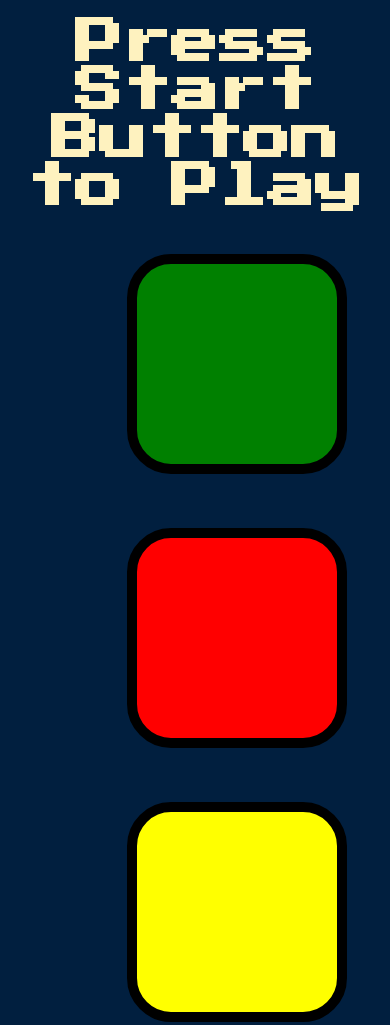
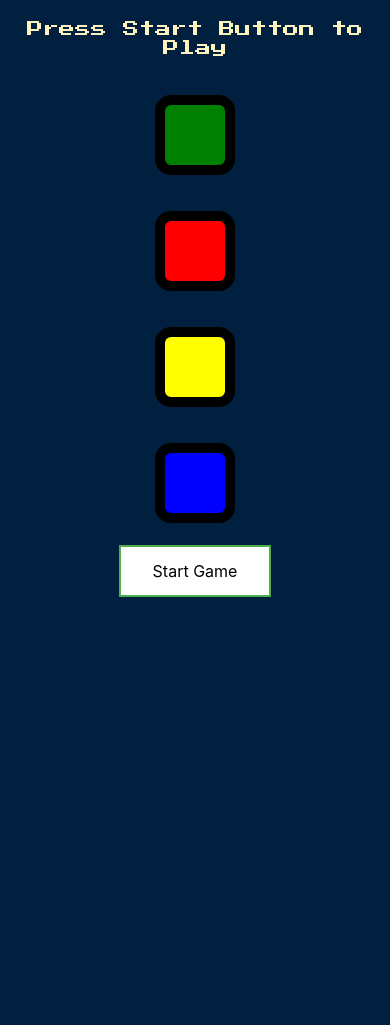
Before and after one commit to umishragit/SimonGame, a plain HTML site: page index.html in a window 390 px wide. Shown: the top 1025 px of the page. After the commit the page ends 844 px from the top, so only its background shows below. Drawn offline with nearby package versions, Linux system fonts and the light colour scheme.

Commit message:
Add files via upload
making responsive on phone using bootstrap.

```diff
--- a/index.html
+++ b/index.html
@@ -6,16 +6,18 @@
   <meta name="viewport" content="width=device-width, initial-scale=1, shrink-to-fit=no">
   <title>Simon</title>
   <!-- Bootstrap CSS -->
-  <!-- <link rel="stylesheet" href="https://cdn.jsdelivr.net/npm/bootstrap@4.5.3/dist/css/bootstrap.min.css" integrity="sha384-TX8t27EcRE3e/ihU7zmQxVncDAy5uIKz4rEkgIXeMed4M0jlfIDPvg6uqKI2xXr2" crossorigin="anonymous"> -->
+  <link rel="stylesheet" href="https://cdn.jsdelivr.net/npm/bootstrap@4.5.3/dist/css/bootstrap.min.css" integrity="sha384-TX8t27EcRE3e/ihU7zmQxVncDAy5uIKz4rEkgIXeMed4M0jlfIDPvg6uqKI2xXr2" crossorigin="anonymous">
 
   <link rel="stylesheet" href="styles.css">
   <link href="https://fonts.googleapis.com/css?family=Press+Start+2P" rel="stylesheet">
 </head>
 
 <body>
+ <script src="https://code.jquery.com/jquery-3.5.1.slim.min.js" integrity="sha384-DfXdz2htPH0lsSSs5nCTpuj/zy4C+OGpamoFVy38MVBnE+IbbVYUew+OrCXaRkfj" crossorigin="anonymous"></script>
+ <script src="https://cdn.jsdelivr.net/npm/bootstrap@4.5.3/dist/js/bootstrap.bundle.min.js" integrity="sha384-ho+j7jyWK8fNQe+A12Hb8AhRq26LrZ/JpcUGGOn+Y7RsweNrtN/tE3MoK7ZeZDyx" crossorigin="anonymous"></script>
  <h1 id="level-title">Press Start Button to Play</h1>
-  <div class="container" id="play_button">
-    <div lass="row">
+ <!-- <div class="container" id="play_button">
+  <div class="row">
 
     <div type="button" id="green" class="btn green">
 
@@ -24,9 +26,6 @@
     <div type="button" id="red" class="btn red">
 
     </div>
-    </div>
-
-    <div class="row">
 
      <div type="button" id="yellow" class="btn yellow">
 
@@ -34,9 +33,29 @@
     <div type="button" id="blue" class="btn blue">
 
     </div>
+  </div>
 
+  <button class="button button1" id="start_btn">Start Game</button>
 </div>
-    <button class="button button1" id="start_btn">Start Game</button>
+-->
+
+
+<div class="container" id="play_button">
+  <div class="row">
+    <div class="col-lg-6 col-md-6 col-sm-6 ">
+     <div type="button" id="green" class="btn green"></div>
+   </div>
+   <div class="col-lg-6 col-md-6 col-sm-6 ">
+     <div type="button" id="red" class="btn red"></div>
+   </div>
+   <div class="col-lg-6 col-md-6 col-sm-6 ">
+     <div type="button" id="yellow" class="btn yellow"></div>
+   </div>
+   <div class="col-lg-6 col-md-6 col-sm-6 ">
+     <div type="button" id="blue" class="btn blue"></div>
+   </div>
+ </div>
+ <button class="btn1 button1" id="start_btn">Start Game</button>
 </div>
 
 
--- a/index.js
+++ b/index.js
@@ -65,7 +65,7 @@ function check_user_input(nid){
 		level = 0;
 		$("h1").text("Invalid sequence play again");
 		$(".btn").off("click");
-		$("#play_button").after('<button class="button button1" id="start_btn">Restart Game</button>');
+		$("#play_button").after('<button class="btn1 button1" id="start_btn">Restart Game</button>');
 		// $("#start_btn").text("Restart Game");
 		$("#start_btn").one("click",function (){
 			game_reset();
--- a/styles.css
+++ b/styles.css
@@ -5,20 +5,25 @@ body {
 
 #level-title {
   font-family: 'Press Start 2P', cursive;
-  font-size: 3rem;
+  font-size: 100%;
   margin:  5%;
   color: #FEF2BF;
 }
 
-.container {
-  display: block;
-  width: 50%;
-  margin: auto;
-  text-align: center;
+@media (min-width: 992px) {
+  .container {
+    /*display: block;*/
+    width: 50%;
+    /*margin: auto;*/
+    text-align: center;
+  }
 }
 
+
+
+
 .btn {
-  margin: 25px;
+  margin: 5%;
   display: inline-block;
   height: 200px;
   width: 200px;
@@ -52,17 +57,17 @@ body {
   background-color: grey;
 }
 
-.button {
+.btn1 {
   border: none;
   color: white;
-  padding: 16px 32px;
+  padding: 12px 32px;
   text-align: center;
   text-decoration: none;
   display: inline-block;
-  font-size: 16px;
-  margin: 4px 2px;
+  margin: 4px 4px;
   transition-duration: 0.4s;
   cursor: pointer;
+  font-size: 100%;
 }
 
 .button1 {
@@ -75,3 +80,28 @@ body {
   background-color: #4CAF50;
   color: white;
 }
+
+
+@media (max-width: 575.98px) {
+
+  .btn {
+  margin: 5%;
+  display: inline-block;
+  height: 80px;
+  width: 80px;
+  border: 10px solid black;
+  border-radius: 20%;
+}
+
+/*.container {
+
+    width: 70%;
+
+    text-align: center;
+  }
+*/
+ /* .btn1{
+      font-size: 50%
+  }*/
+
+}
```
Lines whose indentation alone changed are shown as unchanged.
